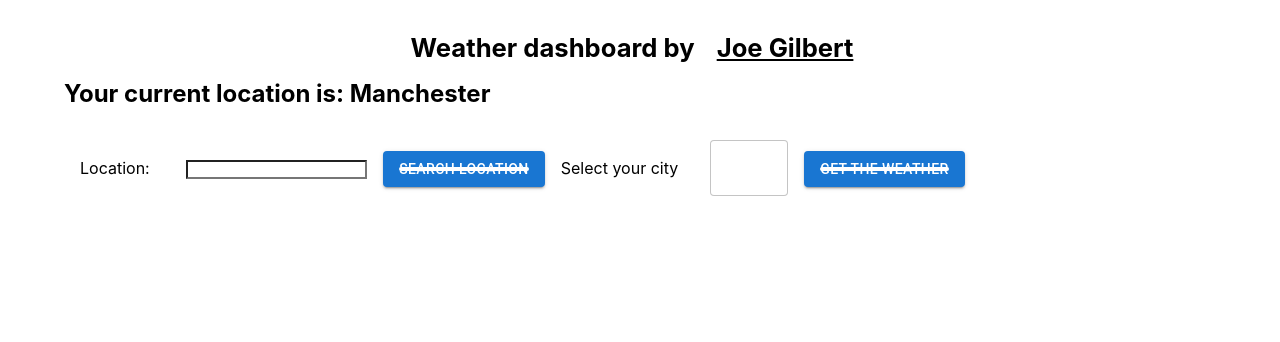
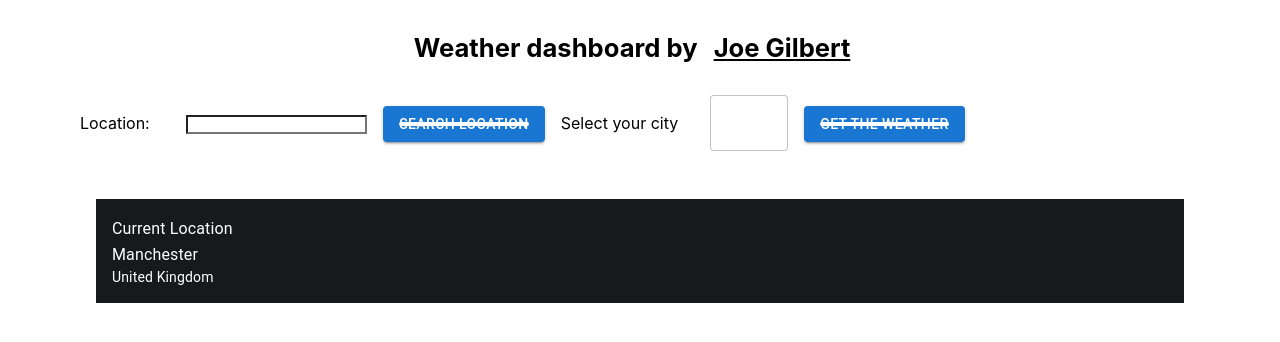
Before and after one commit to joeglDev/redux-weather-app, a React (Create React App) app: page / in a window 1280 px wide. Shown: the top 342 px of the page. Built offline with nearby package versions, Linux system fonts and the light colour scheme.

Commit message:
CurrentLocationBlock.tsx: display current location

```diff
--- a/src/App.css
+++ b/src/App.css
@@ -1,6 +1,6 @@
 * {
   margin: 2vh;
   padding: 0;
-  background-color: white;
+  background-color: white; /*#18191A */
   color: black;
 }
--- a/src/App.tsx
+++ b/src/App.tsx
@@ -1,4 +1,5 @@
 import './App.css';
+import { DataGrid } from './components/DataGrid';
 import { Intro } from './components/Intro';
 import { Location } from './components/Location';
 
@@ -7,6 +8,9 @@ function App() {
     <>
     <Intro></Intro>
     <Location></Location>
+    <DataGrid></DataGrid>
+
+
     </>
   );
 }
--- a/src/components/CurrentLocationBlock.tsx
+++ b/src/components/CurrentLocationBlock.tsx
@@ -1 +1,29 @@
-export const CurrentLocationBlock = () => {};
+import { useAppSelector } from "../app/hooks";
+import type { RootState } from '../app/store';
+import Card from '@mui/material/Card';
+import { CardContent, Typography } from "@mui/material";
+import { green } from "@mui/material/colors";
+
+
+export const CurrentLocationBlock = () => {
+      //redux states
+   /**
+   * Gets location state from redux store.
+   */
+   const currentLocation = useAppSelector((state: RootState) => {
+    return state.location;
+  });
+
+  return (
+    <section>
+       <Card  />
+       <CardContent  style={{backgroundColor:'#18191a'}}>
+       <Typography style={{backgroundColor:'#18191a', color: 'white'}} variant="subtitle1">Current Location</Typography>
+        <Typography style={{backgroundColor:'#18191a', color: 'white'}} variant="body1">{currentLocation.name}</Typography>
+        <Typography style={{backgroundColor:'#18191a', color: 'white'}} variant="body2">{currentLocation.country}</Typography>
+       </CardContent>
+      <Card />
+
+    </section>
+  )
+};
--- /dev/null
+++ b/src/components/DataGrid.tsx
@@ -0,0 +1,13 @@
+import Grid2 from "@mui/material/Unstable_Grid2/Grid2"
+import { CurrentLocationBlock } from "./CurrentLocationBlock"
+
+export const DataGrid = () => {
+
+    return (
+        <section>
+            <Grid2>
+                <CurrentLocationBlock></CurrentLocationBlock>
+            </Grid2>
+        </section>
+    )
+}
--- a/src/components/Intro.tsx
+++ b/src/components/Intro.tsx
@@ -1,22 +1,12 @@
 import '../css/Intro.css';
-import { useAppSelector } from "../app/hooks";
-import type { RootState } from '../app/store';
+
 
 export const Intro = () => {
-
-   //redux states
-   /**
-   * Gets location state from redux store.
-   */
-   const currentLocation = useAppSelector((state: RootState) => {
-    return state.location;
-  });
-
 
   return (
     <header>
       <h1>
-        Weather dashboard by{" "}
+        Weather dashboard by
         <a
           target="_blank"
           href="https://github.com/joeglDev"
@@ -25,7 +15,6 @@ export const Intro = () => {
           Joe Gilbert
         </a>
       </h1>
-      <h2>{`Your current location is: ${currentLocation.name}`}</h2>
     </header>
   );
 };
--- a/src/css/CurrentLocationBlock.css
+++ b/src/css/CurrentLocationBlock.css
@@ -0,0 +1,3 @@
+.currentLocationBlock__card {
+    backgroundColor: "red";
+}
```
Also changed, not shown: src/css/DataGrid.css (added), 2 other files (tests, documents, lock files or other folders).
